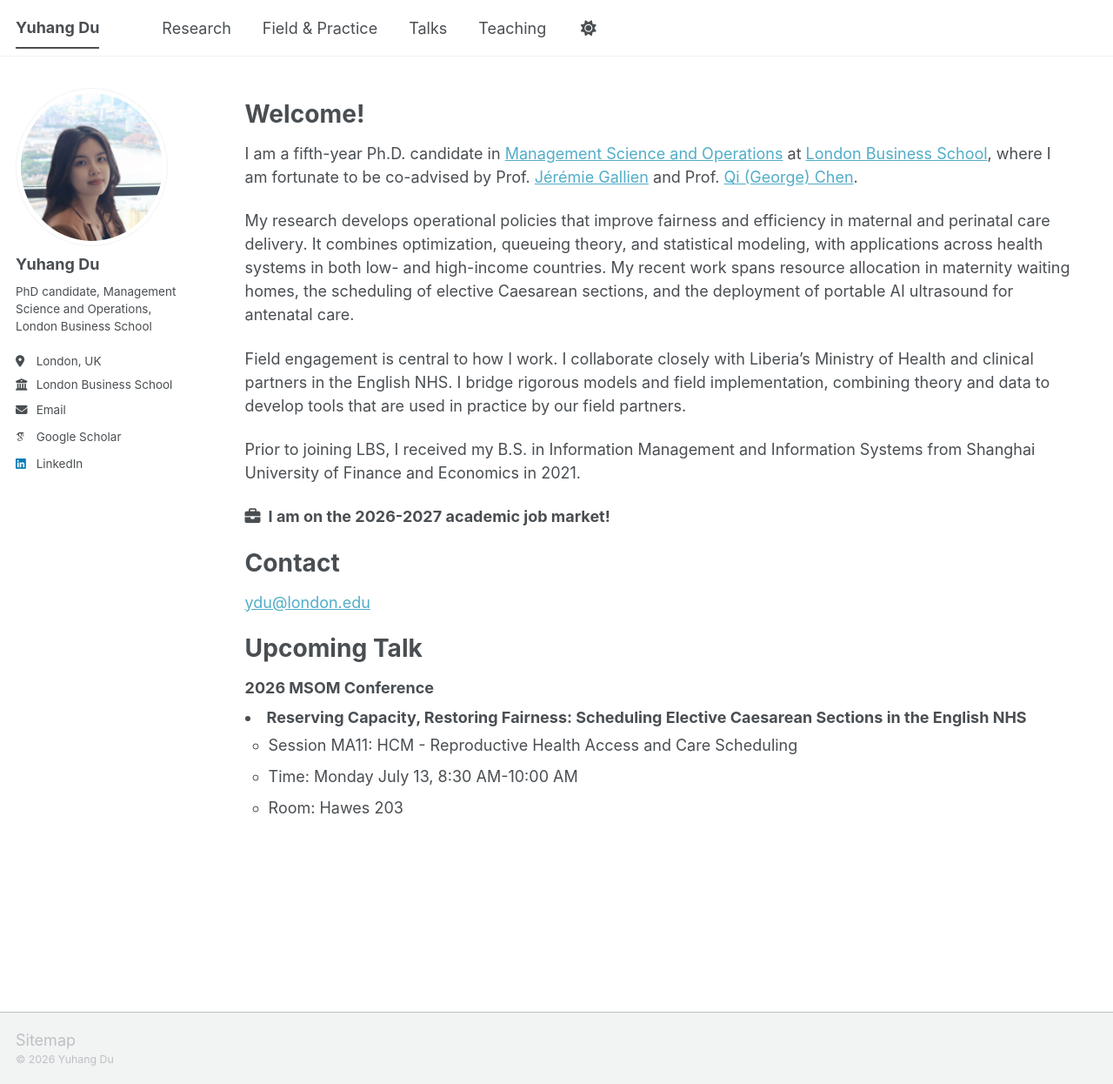
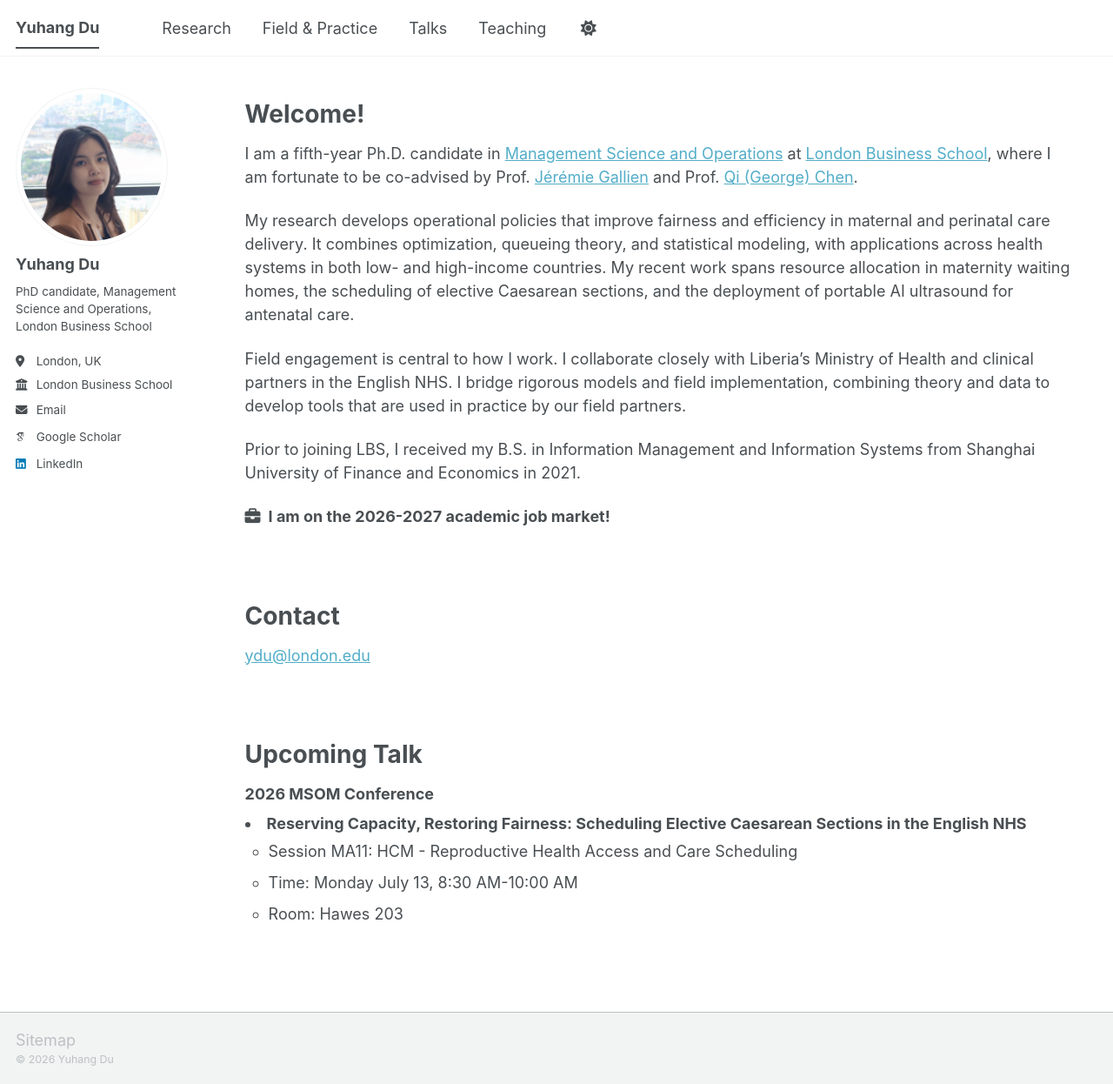
Before and after one commit to yuhangdu-edu/yuhangdu-edu.github.io, a Jekyll site: the page built from _pages/about.md, in a window 1280 px wide and 1246 px high. Shown: the whole window at 87% size. Built offline with Jekyll 4.4.1, drawn with Linux system fonts in a browser that asks for light colours; some web fonts are replaced; a script bundle is joined from its source files by our own code; library files that are not in the unit come from our copies.

Commit message:
Update about.md

```diff
--- a/_pages/about.md
+++ b/_pages/about.md
@@ -20,10 +20,12 @@ Prior to joining LBS, I received my B.S. in Information Management and Informati
 <p style="font-weight:700;"><i class="fas fa-briefcase" style="color: var(--global-text-color); margin-right: 0.5em;" aria-hidden="true"></i>I am on the 2026-2027 academic job market!</p>
 
 # Contact
+{: .section-gap }
 
 [ydu@london.edu](mailto:ydu@london.edu)
 
 # Upcoming Talk
+{: .section-gap }
 
 <div class="upcoming-talk" markdown="1">
 
@@ -37,6 +39,9 @@ Prior to joining LBS, I received my B.S. in Information Management and Informati
 </div>
 
 <style>
+.page__content h1.section-gap {
+  margin-top: 3em;
+}
 .upcoming-talk > p {
   margin-bottom: 0.4em;
 }
```
